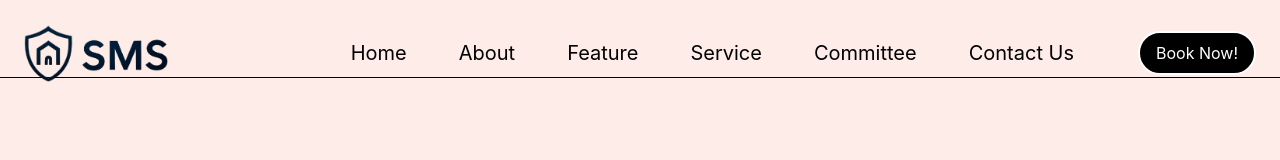
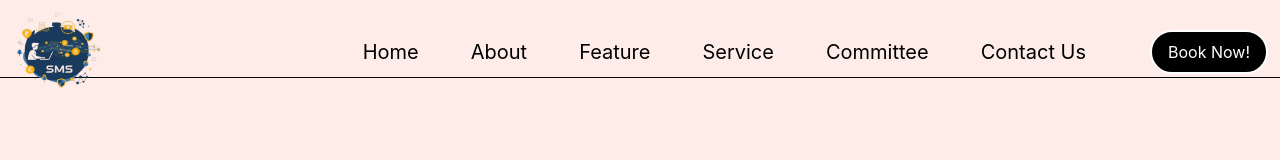
Before and after one commit to Nishadpachghare/SMS-, a React (Vite) app: page / in a window 1280 px wide. Shown: the top 160 px of the page. Built offline with nearby package versions, Linux system fonts and the light colour scheme.

Commit message:
resolve solved 4

```diff
--- a/src/layout/Footer.jsx
+++ b/src/layout/Footer.jsx
@@ -6,9 +6,9 @@ function Footer() {
       <div className="max-w-7xl mx-auto px-6 py-10 grid grid-cols-1 md:grid-cols-4 gap-8">
         <div>
           <img
-            src="SMS_Blue_logo[1].png"
+            src="smslogo3.png"
             alt="logo"
-            className="w-[95px] h-[40px] mb-4"
+            className="w-[95px] h-[85px] mb-5"
           />
           <p className="text-white text-lg font-semibold">
             Simplifying Community <br /> Living.
--- a/src/layout/Navbar.jsx
+++ b/src/layout/Navbar.jsx
@@ -22,10 +22,10 @@ function Navbar() {
         isScrolled ? 'bg-white shadow-md' : 'bg-transparent'
       }`}
     >
-      <div className="p-3 m-3 flex justify-between items-center">
+      <div className=" m-3 flex justify-between items-center">
         {/* Logo */}
-        <div>
-          <img className="w-36 h-auto" src="/SMS_Blue_logo[1].png" alt="logo" />
+        <div className="flex items-center">
+          <img className="w-22 h-20 pb-1" src="smslogo3.png" alt="logo" />
         </div>
 
         {/* Hamburger for Mobile */}
```
Also changed, not shown: public/smslogo2.png (added), public/smslogo3.png (added).
